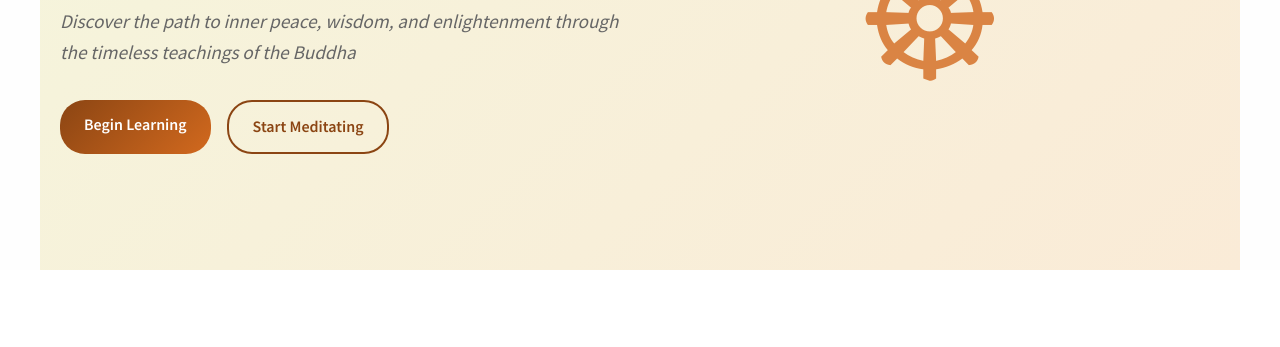
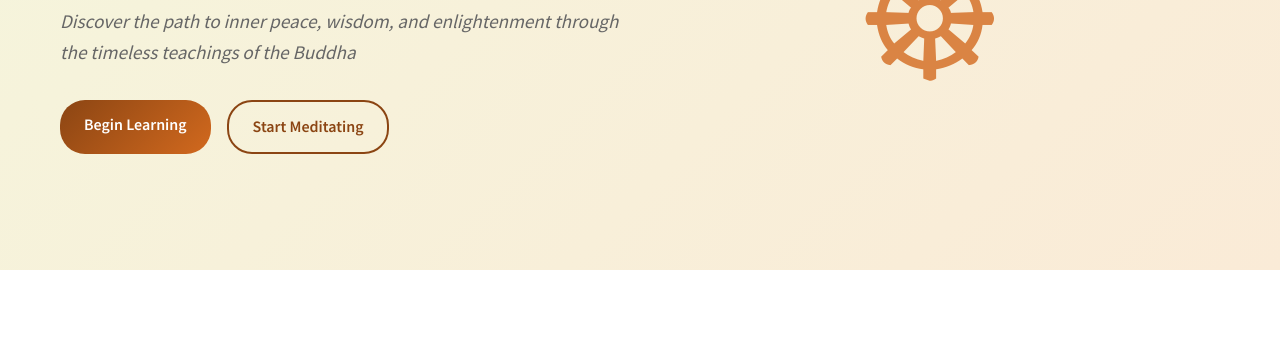
Before and after one commit to sterling-digital/monklife-website, a plain HTML site: page index.html in a window 1280 px wide. Shown: the part 310-657 px from the top of the page. Drawn offline with Linux system fonts and the light colour scheme.

Commit message:
Update styles.css

```diff
--- a/styles.css
+++ b/styles.css
@@ -130,6 +130,11 @@ main {
     max-width: 1200px;
     margin: 0 auto;
     min-height: 500px;
+}
+
+.hero-background{
+    background: linear-gradient(135deg, #F5F5DC, #FAEBD7);
+
 }
 
 .hero-content {
```
